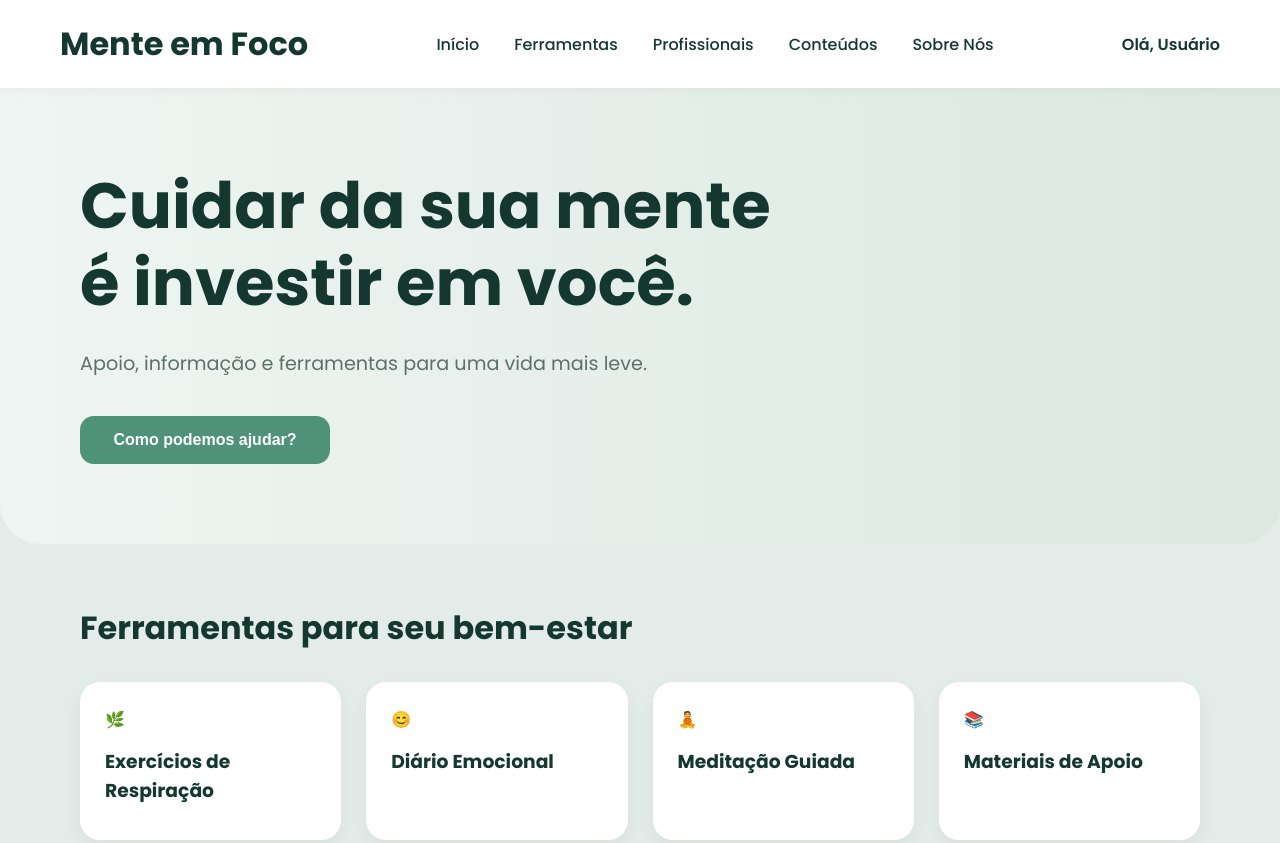
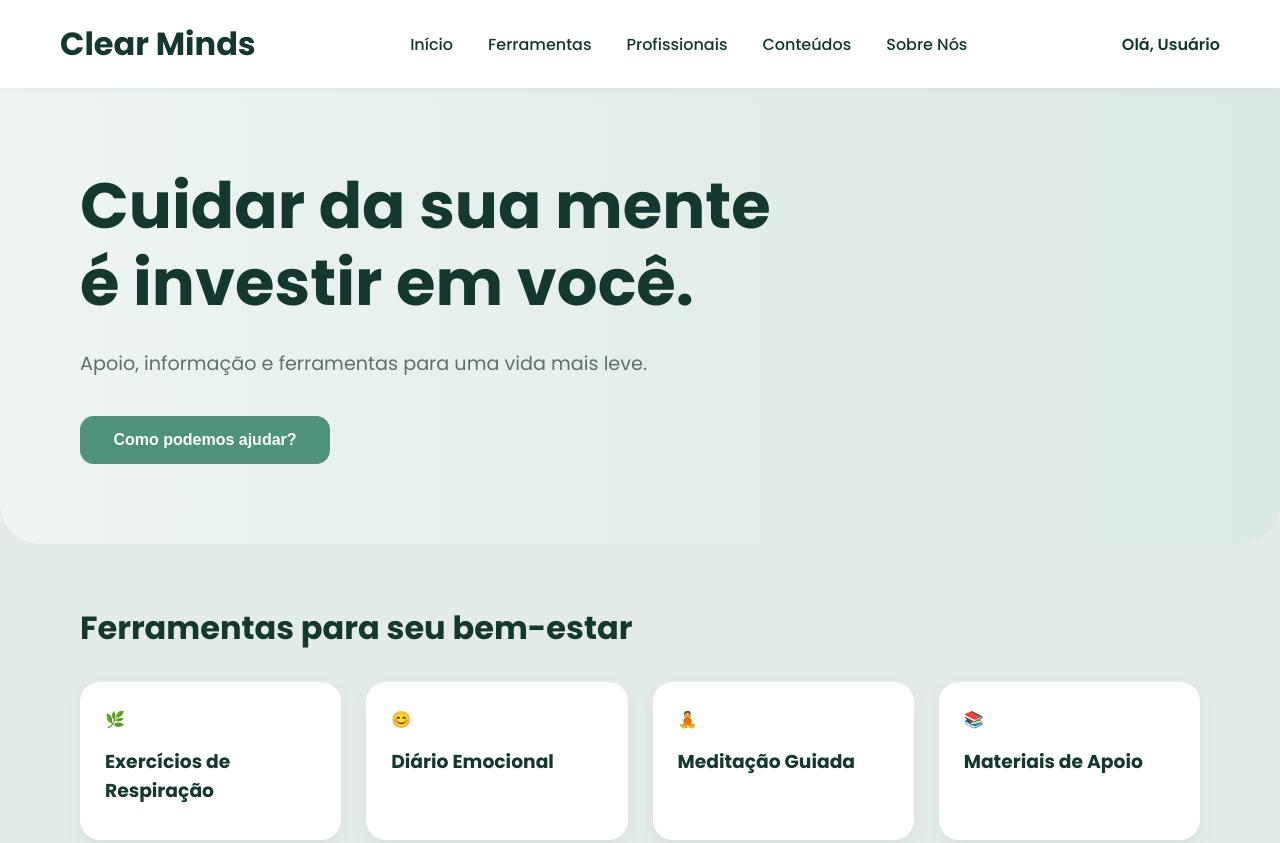
Before and after one commit to manub3rnst/Clear-Minds, a plain HTML site: page home.html in a window 1280 px wide. Shown: the top 843 px of the page. Drawn offline with Linux system fonts and the light colour scheme.

Commit message:
update titles to reflect 'Clear Minds' branding across all HTML files

```diff
--- a/home.html
+++ b/home.html
@@ -4,7 +4,7 @@
 <meta charset="UTF-8">
 <meta name="viewport" content="width=device-width, initial-scale=1.0">
 
-<title>Mente em Foco</title>
+<title>Clear Minds</title>
 
 <link rel="stylesheet" href="style.css">
 
@@ -16,7 +16,7 @@
 <header class="topo">
 
     <div class="logo-home">
-        <h2>Mente em Foco</h2>
+        <h2>Clear Minds</h2>
     </div>
 
     <nav>
```
Also changed, not shown: formulario.html (+3 -3 lines), login.html (+1 -1 lines).
